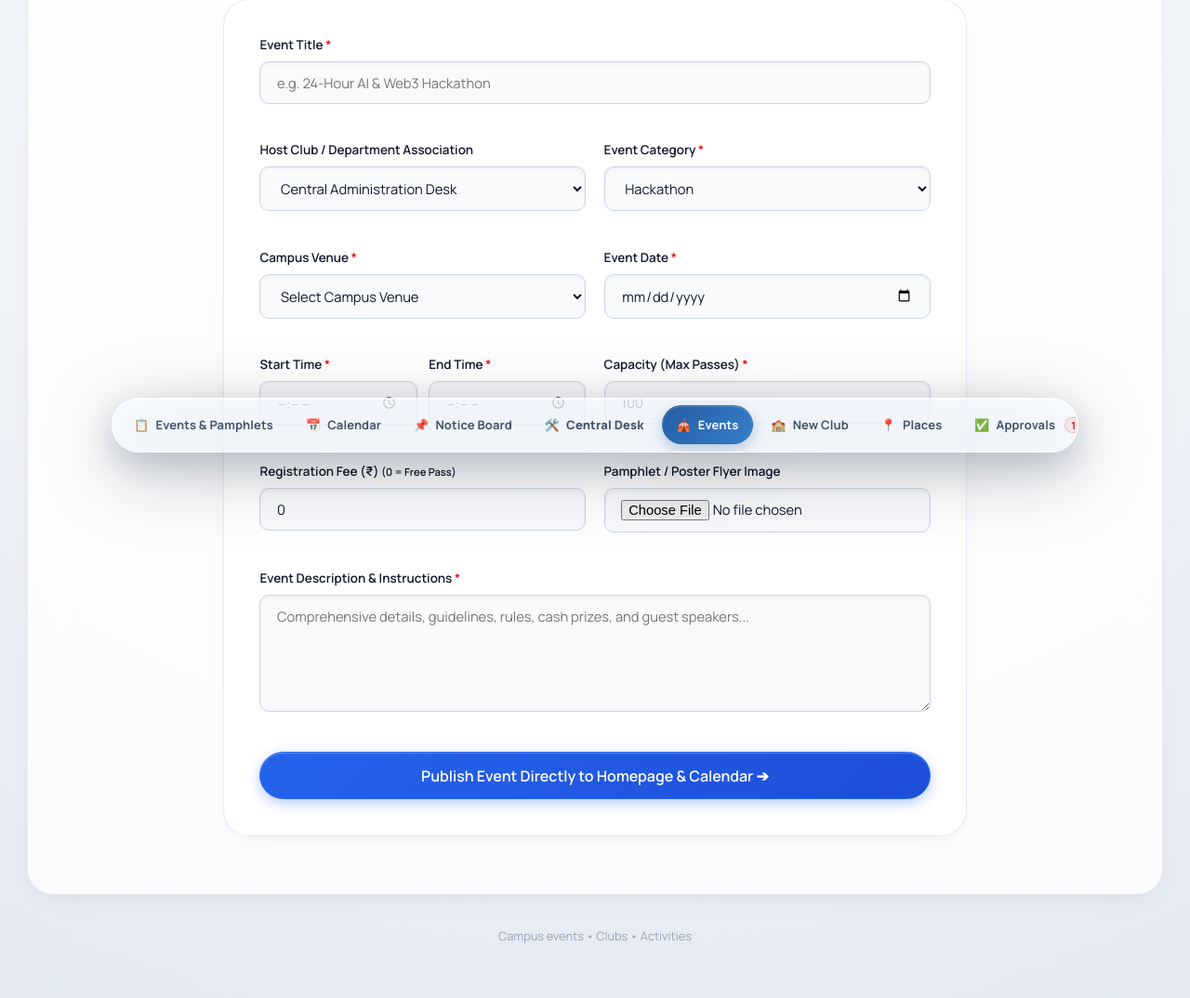
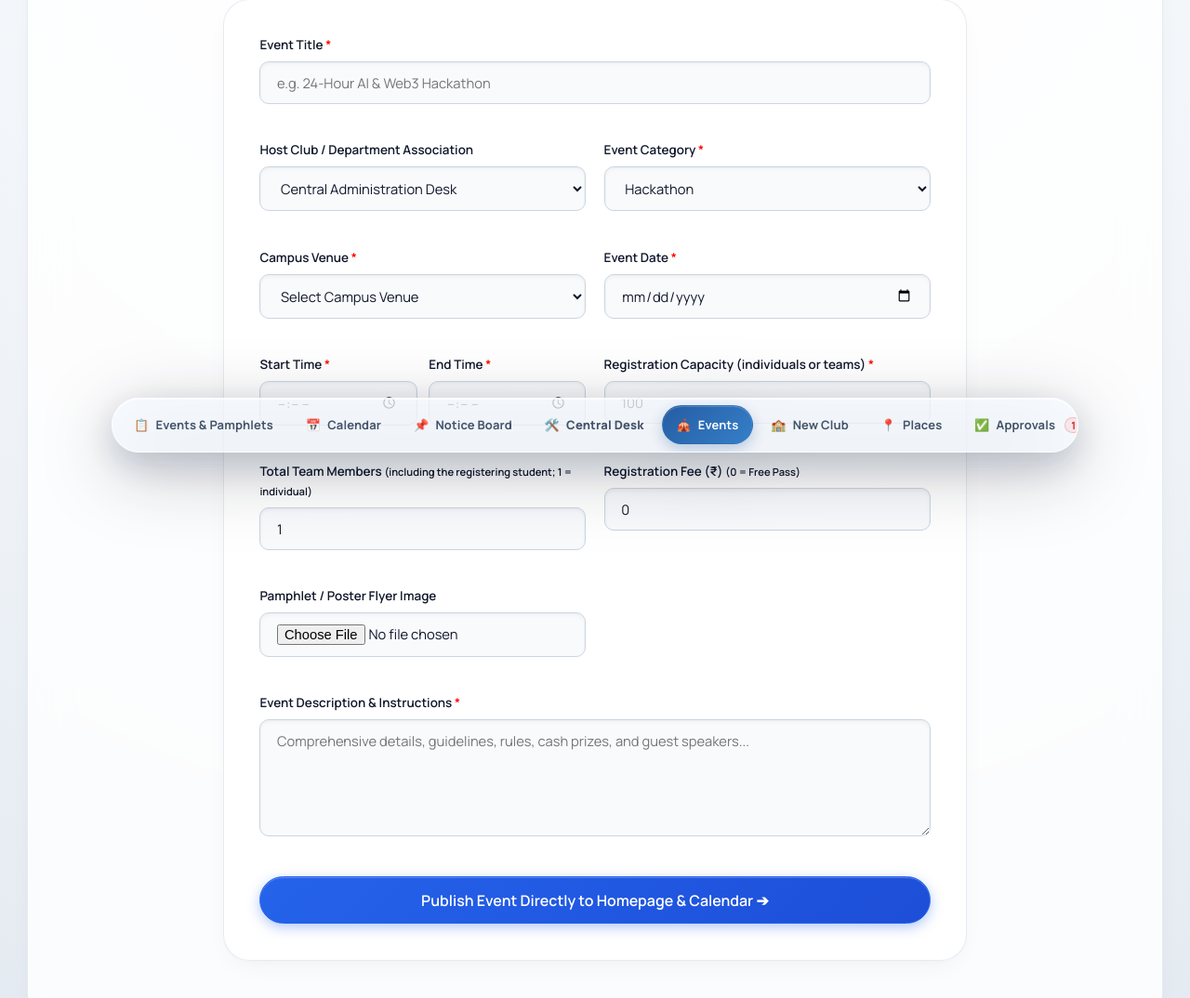
Before and after one commit to Parthiban-codex/College-event-portal, a Flask app: page /admin/events/create in a window 1280 px wide. Shown: the part 297-1371 px from the top of the page at 93% size. Run offline with Flask 3, Linux system fonts and the light colour scheme; the visitor is signed in with stand-in values (Sample User, id 1); data that the repository does not hold is empty.

Commit message:
finalized

```diff
--- a/app.py
+++ b/app.py
@@ -69,6 +69,30 @@ def generate_payment_qr(upi_id, event_title):
     img.save(filepath)
     return filename
 
+def load_registration_team_members(cursor, participants):
+    """Attach additional team member names and departments to each registration."""
+    for participant in participants:
+        participant['team_members'] = []
+
+    registration_ids = [participant['id'] for participant in participants]
+    if not registration_ids:
+        return
+
+    placeholders = ', '.join(['%s'] * len(registration_ids))
+    cursor.execute(f"""
+        SELECT registration_id, member_number, name, department
+        FROM registration_team_members
+        WHERE registration_id IN ({placeholders})
+        ORDER BY registration_id, member_number
+    """, registration_ids)
+    team_members_by_registration = {}
+    for member in cursor.fetchall():
+        team_members_by_registration.setdefault(member['registration_id'], []).append(member)
+
+    for participant in participants:
+        participant['team_members'] = team_members_by_registration.get(participant['id'], [])
+
+
 def build_attendance_excel(event, participants):
     """Create a professionally formatted Excel (.xlsx) file using openpyxl."""
     wb = openpyxl.Workbook()
@@ -101,14 +125,19 @@ def build_attendance_excel(event, participants):
     )
 
     # Row 1-2: Attendance Ledger Header
-    ws.merge_cells('A1:K1')
+    team_member_count = max(
+        max(int(event.get('team_size') or 1) - 1, 0),
+        max((len(p.get('team_members', [])) for p in participants), default=0)
+    )
+    last_column = get_column_letter(11 + team_member_count * 2)
+    ws.merge_cells(f'A1:{last_column}1')
     ws['A1'] = "CAMPUS EVENT ATTENDANCE LEDGER"
     ws['A1'].font = title_font
     ws['A1'].fill = navy_fill
     ws['A1'].alignment = Alignment(horizontal="center", vertical="center")
     ws.row_dimensions[1].height = 28
 
-    ws.merge_cells('A2:K2')
+    ws.merge_cells(f'A2:{last_column}2')
     ws['A2'] = "Event check-in and verification record"
     ws['A2'].font = sub_font
     ws['A2'].fill = navy_fill
@@ -145,6 +174,8 @@ def build_attendance_excel(event, participants):
         "College Email", "Phone", "Ticket Pass Code", "Payment Status",
         "Attendance Status", "Check-in Timestamp"
     ]
+    for member_number in range(2, team_member_count + 2):
+        headers.extend((f"Team Member {member_number} Name", f"Team Member {member_number} Department"))
 
     for col_idx, header in enumerate(headers, 1):
         cell = ws.cell(row=8, column=col_idx, value=header)
@@ -180,6 +211,11 @@ def build_attendance_excel(event, participants):
         # Attended time
         att_time_str = p['attended_at'].strftime('%Y-%m-%d %I:%M %p') if p.get('attended_at') else 'Not Checked In'
         ws.cell(row=current_row, column=11, value=att_time_str).alignment = Alignment(horizontal="center")
+
+        for idx, member in enumerate(p.get('team_members', [])):
+            name_column = 12 + idx * 2
+            ws.cell(row=current_row, column=name_column, value=member.get('name', ''))
+            ws.cell(row=current_row, column=name_column + 1, value=member.get('department', ''))
 
         # Borders and zebra striping
         for col_idx in range(1, len(headers) + 1):
@@ -870,6 +906,23 @@ def register_event(event_id):
                 flash('Registration is only open for upcoming active events.', 'danger')
                 return redirect(url_for('event_details', event_id=event_id))
 
+            team_size = int(event.get('team_size') or 1)
+            team_member_names = request.form.getlist('team_member_name')
+            team_member_departments = request.form.getlist('team_member_department')
+            expected_team_members = team_size - 1
+            if len(team_member_names) != expected_team_members or len(team_member_departments) != expected_team_members:
+                flash(f'Enter the name and department for all {expected_team_members} additional team members.', 'warning')
+                return redirect(url_for('event_details', event_id=event_id))
+
+            team_members = []
+            for name, department in zip(team_member_names, team_member_departments):
+                name = name.strip()
+                department = department.strip()
+                if not name or not department or len(name) > 100 or len(department) > 100:
+                    flash('Each team member must have a name and department of 1 to 100 characters.', 'warning')
+                    return redirect(url_for('event_details', event_id=event_id))
+                team_members.append({'name': name, 'department': department})
+
             cursor.execute("""
                 SELECT COUNT(*) as count FROM registrations
                 WHERE event_id = %s AND status IN ('registered', 'approved', 'attended')
@@ -909,6 +962,7 @@ def register_event(event_id):
                         receipt_filename = f"rec_{uuid.uuid4().hex[:8]}_{sec_fname}"
                         file.save(os.path.join(Config.RECEIPTS_FOLDER, receipt_filename))
 
+            db.begin()
             cursor.execute("""
                 INSERT INTO registrations (
                     student_id, event_id, ticket_code, payment_status,
@@ -920,6 +974,15 @@ def register_event(event_id):
             ))
 
             reg_id = cursor.lastrowid
+            if team_members:
+                cursor.executemany("""
+                    INSERT INTO registration_team_members (registration_id, member_number, name, department)
+                    VALUES (%s, %s, %s, %s)
+                """, [
+                    (reg_id, index, member['name'], member['department'])
+                    for index, member in enumerate(team_members, start=2)
+                ])
+            db.commit()
             flash('Event Pass successfully reserved!', 'success')
             return redirect(url_for('view_ticket', registration_id=reg_id))
     finally:
@@ -1323,6 +1386,10 @@ def club_create_event():
                     flash(f'This venue is already reserved for "{conflict["title"]}" during that time. Choose another time or venue.', 'warning')
                     return redirect(url_for('club_create_event'))
                 capacity = int(request.form.get('capacity', 50))
+                team_size = int(request.form.get('team_size', 1))
+                if not 1 <= team_size <= 20:
+                    flash('Total team size must be between 1 and 20 students.', 'warning')
+                    return redirect(url_for('club_create_event'))
                 fee = float(request.form.get('fee', 0.00))
                 upi_id = request.form.get('upi_id', '').strip()
                 attendance_incharge_id = request.form.get('attendance_incharge_member_id') or None
@@ -1356,12 +1423,12 @@ def club_create_event():
                 cursor.execute("""
                     INSERT INTO events (
                         title, category, description, venue_id, event_date,
-                        start_time, end_time, capacity, fee, banner_image,
+                        start_time, end_time, capacity, team_size, fee, banner_image,
                         payment_qr_image, upi_id, club_id, created_by_member_id, attendance_incharge_member_id, status
-                    ) VALUES (%s, %s, %s, %s, %s, %s, %s, %s, %s, %s, %s, %s, %s, %s, %s, %s)
+                    ) VALUES (%s, %s, %s, %s, %s, %s, %s, %s, %s, %s, %s, %s, %s, %s, %s, %s, %s)
                 """, (
                     title, category, description, venue_id, event_date,
-                    start_time, end_time, capacity, fee, banner_filename,
+                    start_time, end_time, capacity, team_size, fee, banner_filename,
                     payment_qr_filename, upi_id, club_id, member_id, attendance_incharge_id, initial_status
                 ))
                 db.commit()
@@ -1377,6 +1444,102 @@ def club_create_event():
         db.close()
 
     return render_template('club/event_form.html', venues=venues, attendance_members=attendance_members)
+
+@app.route('/club/events/<int:event_id>/edit', methods=['GET', 'POST'])
+@club_faculty_required
+def club_edit_event(event_id):
+    """Allow a club faculty advisor to edit events owned by their club."""
+    club_id = session['club_id']
+    db = get_db_connection()
+    try:
+        with db.cursor() as cursor:
+            cursor.execute("SELECT * FROM events WHERE id = %s AND club_id = %s", (event_id, club_id))
+            event = cursor.fetchone()
+            if not event:
+                flash('Event not found in your club.', 'danger')
+                return redirect(url_for('club_events'))
+
+            if request.method == 'POST':
+                title = request.form.get('title', '').strip()
+                category = request.form.get('category', '').strip()
+                if category == '__custom__':
+                    category = request.form.get('custom_category', '').strip()
+                if not category or len(category) > 50:
+                    flash('Enter an event category of 1 to 50 characters.', 'warning')
+                    return redirect(url_for('club_edit_event', event_id=event_id))
+
+                description = request.form.get('description', '').strip()
+                venue_id = request.form.get('venue_id', type=int)
+                event_date = request.form.get('event_date', '')
+                start_time = request.form.get('start_time', '')
+                end_time = request.form.get('end_time', '')
+                capacity = request.form.get('capacity', type=int)
+                team_size = request.form.get('team_size', type=int)
+                fee = request.form.get('fee', type=float)
+                upi_id = request.form.get('upi_id', '').strip()
+
+                if not title or not description or not venue_id or not event_date or not start_time or not end_time:
+                    flash('Complete all required event details.', 'warning')
+                    return redirect(url_for('club_edit_event', event_id=event_id))
+                if end_time <= start_time:
+                    flash('Event end time must be later than its start time.', 'warning')
+                    return redirect(url_for('club_edit_event', event_id=event_id))
+                if capacity is None or capacity < 1 or team_size is None or not 1 <= team_size <= 20 or fee is None or fee < 0:
+                    flash('Enter valid capacity, team size, and registration fee values.', 'warning')
+                    return redirect(url_for('club_edit_event', event_id=event_id))
+
+                conflict = find_venue_conflict(db, cursor, venue_id, event_date, start_time, end_time, event_id)
+                if conflict:
+                    db.rollback()
+                    flash(f'This venue is already reserved for "{conflict["title"]}" during that time. Choose another time or venue.', 'warning')
+                    return redirect(url_for('club_edit_event', event_id=event_id))
+
+                banner_filename = event['banner_image']
+                file = request.files.get('banner')
+                if file and file.filename and allowed_file(file.filename):
+                    sec_fname = secure_filename(file.filename)
+                    banner_filename = f"ban_{uuid.uuid4().hex[:8]}_{sec_fname}"
+                    file.save(os.path.join(Config.BANNERS_FOLDER, banner_filename))
+
+                payment_qr_filename = event['payment_qr_image']
+                if fee > 0 and upi_id and (upi_id != event.get('upi_id') or not payment_qr_filename):
+                    payment_qr_filename = generate_payment_qr(upi_id, title)
+                elif fee == 0 or not upi_id:
+                    payment_qr_filename = None
+
+                cursor.execute("""
+                    UPDATE events SET
+                        title = %s, category = %s, description = %s, venue_id = %s,
+                        event_date = %s, start_time = %s, end_time = %s, capacity = %s,
+                        team_size = %s, fee = %s, banner_image = %s,
+                        payment_qr_image = %s, upi_id = %s
+                    WHERE id = %s AND club_id = %s
+                """, (
+                    title, category, description, venue_id, event_date, start_time,
+                    end_time, capacity, team_size, fee, banner_filename,
+                    payment_qr_filename, upi_id, event_id, club_id
+                ))
+                db.commit()
+                flash(f'Event "{title}" updated successfully.', 'success')
+                return redirect(url_for('club_events'))
+
+            cursor.execute("SELECT * FROM venues ORDER BY name ASC")
+            venues = cursor.fetchall()
+            cursor.execute("SELECT DISTINCT category FROM events WHERE category IS NOT NULL ORDER BY category")
+            event_categories = [row['category'] for row in cursor.fetchall()]
+            categories = ['Hackathon', 'Symposium', 'Workshop', 'Cultural Fest', 'Tech & Robotics', 'Gaming', 'Seminar', 'Sports']
+            categories.extend(category for category in event_categories if category not in categories)
+    finally:
+        db.close()
+
+    return render_template(
+        'admin/event_form.html',
+        event=event,
+        venues=venues,
+        clubs=[],
+        categories=categories,
+        is_club_edit=True
+    )
 
 @app.route('/club/approvals')
 @club_faculty_required
@@ -1634,6 +1797,7 @@ def club_export_attendance(event_id):
                 ORDER BY s.name ASC
             """, (event_id,))
             participants = cursor.fetchall()
+            load_registration_team_members(cursor, participants)
 
             excel_stream = build_attendance_excel(event, participants)
             safe_title = "".join(c for c in event['title'] if c.isalnum() or c in (' ', '_', '-')).rstrip()
@@ -1875,6 +2039,10 @@ def admin_create_event():
                     flash(f'This venue is already reserved for "{conflict["title"]}" during that time. Choose another time or venue.', 'warning')
                     return redirect(url_for('admin_create_event'))
                 capacity = int(request.form.get('capacity', 50))
+                team_size = int(request.form.get('team_size', 1))
+                if not 1 <= team_size <= 20:
+                    flash('Total team size must be between 1 and 20 students.', 'warning')
+                    return redirect(url_for('admin_create_event'))
                 fee = float(request.form.get('fee', 0.00))
                 upi_id = request.form.get('upi_id', '').strip()
 
@@ -1894,12 +2062,12 @@ def admin_create_event():
                 cursor.execute("""
                     INSERT INTO events (
                         title, category, description, venue_id, event_date,
-                        start_time, end_time, capacity, fee, banner_image,
+                        start_time, end_time, capacity, team_size, fee, banner_image,
                         payment_qr_image, upi_id, club_id, status, created_by, admin_approved_at
-                    ) VALUES (%s, %s, %s, %s, %s, %s, %s, %s, %s, %s, %s, %s, %s, 'upcoming', %s, %s)
+                    ) VALUES (%s, %s, %s, %s, %s, %s, %s, %s, %s, %s, %s, %s, %s, %s, 'upcoming', %s, %s)
                 """, (
                     title, category, description, venue_id, event_date,
-                    start_time, end_time, capacity, fee, banner_filename,
+                    start_time, end_time, capacity, team_size, fee, banner_filename,
                     payment_qr_filename, upi_id, club_id, session['user_id'], datetime.now()
                 ))
                 db.commit()
@@ -1947,6 +2115,10 @@ def admin_edit_event(event_id):
                     flash('Event end time must be later than its start time.', 'warning')
                     return redirect(url_for('admin_edit_event', event_id=event_id))
                 capacity = int(request.form.get('capacity', 50))
+                team_size = int(request.form.get('team_size', 1))
+                if not 1 <= team_size <= 20:
+                    flash('Total team size must be between 1 and 20 students.', 'warning')
+                    return redirect(url_for('admin_edit_event', event_id=event_id))
                 fee = float(request.form.get('fee', 0.00))
                 upi_id = request.form.get('upi_id', '').strip()
                 status = request.form.get('status', 'upcoming')
@@ -1973,12 +2145,12 @@ def admin_edit_event(event_id):
                 cursor.execute("""
                     UPDATE events SET
                         title = %s, category = %s, description = %s, venue_id = %s, club_id = %s,
-                        event_date = %s, start_time = %s, end_time = %s, capacity = %s,
+                        event_date = %s, start_time = %s, end_time = %s, capacity = %s, team_size = %s,
                         fee = %s, banner_image = %s, payment_qr_image = %s, upi_id = %s, status = %s
                     WHERE id = %s
                 """, (
                     title, category, description, venue_id, club_id,
-                    event_date, start_time, end_time, capacity,
+                    event_date, start_time, end_time, capacity, team_size,
                     fee, banner_filename, payment_qr_filename, upi_id, status, event_id
                 ))
                 if status not in ('cancelled', 'rejected'):
@@ -2234,6 +2406,7 @@ def admin_export_attendance(event_id):
                 ORDER BY s.name ASC
             """, (event_id,))
             participants = cursor.fetchall()
+            load_registration_team_members(cursor, participants)
 
             excel_stream = build_attendance_excel(event, participants)
             safe_title = "".join(c for c in event['title'] if c.isalnum() or c in (' ', '_', '-')).rstrip()
--- a/requirements.txt
+++ b/requirements.txt
@@ -1,4 +1,5 @@
 Flask>=3.0.0
+python-dotenv>=1.0.0
 PyMySQL>=1.1.0
 cryptography>=41.0.0
 qrcode>=7.4.2
--- a/templates/admin/event_form.html
+++ b/templates/admin/event_form.html
@@ -1,20 +1,20 @@
 {% extends "base.html" %}
 
-{% block title %}{% if event %}Edit Event{% else %}Publish Event Directly{% endif %} | Central Administration{% endblock %}
+{% block title %}{% if event %}Edit Event{% else %}Publish Event Directly{% endif %} | {% if is_club_edit %}Club Faculty{% else %}Central Administration{% endif %}{% endblock %}
 
 {% block content %}
 <div style="max-width: 800px; margin: 1.5rem auto;">
     <div style="display: flex; align-items: center; justify-content: space-between; margin-bottom: 1.5rem;">
         <div>
             <h1 style="font-family: var(--font-heading); font-size: 1.8rem; font-weight: 800; color: var(--rgcet-navy);">
-                {% if event %}Edit Campus Event{% else %}Publish Event Directly (Central Admin){% endif %}
+                {% if event %}{% if is_club_edit %}Edit Club Event{% else %}Edit Campus Event{% endif %}{% else %}Publish Event Directly (Central Admin){% endif %}
             </h1>
             <p class="hand-note" style="font-size: 1.25rem; color: var(--ink-pencil);">
-                ~ Admin created events are published immediately to the Homepage & Calendar without approvals
+                {% if is_club_edit %}~ Update your club event details; its current approval status will remain unchanged{% else %}~ Admin created events are published immediately to the Homepage & Calendar without approvals{% endif %}
             </p>
         </div>
-        <a href="{{ url_for('admin_events') }}" class="tactile-btn">
-            <span>🔙</span> Manage Events
+        <a href="{{ url_for('club_events') if is_club_edit else url_for('admin_events') }}" class="tactile-btn">
+            <span>🔙</span> {% if is_club_edit %}Club Events{% else %}Manage Events{% endif %}
         </a>
     </div>
 
@@ -29,6 +29,7 @@
                     <input type="text" name="title" class="form-input" placeholder="e.g. 24-Hour AI & Web3 Hackathon" value="{{ event.title if event else '' }}" required>
                 </div>
 
+                {% if not is_club_edit %}
                 <div class="form-group">
                     <label class="form-label">Host Club / Department Association</label>
                     <select name="club_id" class="form-select">
@@ -38,6 +39,7 @@
                         {% endfor %}
                     </select>
                 </div>
+                {% endif %}
 
                 <div class="form-group">
                     <label class="form-label">Event Category <span style="color: red;">*</span></label>
@@ -83,8 +85,13 @@
                 </div>
 
                 <div class="form-group">
-                    <label class="form-label">Capacity (Max Passes) <span style="color: red;">*</span></label>
+                    <label class="form-label">Registration Capacity (individuals or teams) <span style="color: red;">*</span></label>
                     <input type="number" name="capacity" class="form-input" min="5" max="3000" value="{{ event.capacity if event else 100 }}" required>
+                </div>
+
+                <div class="form-group">
+                    <label class="form-label">Total Team Members <small>(including the registering student; 1 = individual)</small></label>
+                    <input type="number" name="team_size" class="form-input" min="1" max="20" value="{{ event.team_size if event else 1 }}" required>
                 </div>
 
                 <div class="form-group">
@@ -105,7 +112,7 @@
                     {% endif %}
                 </div>
 
-                {% if event %}
+                {% if event and not is_club_edit %}
                     <div class="form-group">
                         <label class="form-label">Event Status</label>
                         <select name="status" class="form-select">
--- a/templates/club/events.html
+++ b/templates/club/events.html
@@ -83,6 +83,11 @@
                         </td>
                         <td>
                             <div style="display: flex; flex-wrap: wrap; gap: 0.4rem;">
+                                {% if session.get('club_role') == 'faculty' %}
+                                    <a href="{{ url_for('club_edit_event', event_id=ev.id) }}" class="tactile-btn" style="padding: 0.35rem 0.65rem; font-size: 0.75rem;">
+                                        ✏️ Edit
+                                    </a>
+                                {% endif %}
                                 {% if ev.status == 'upcoming' %}
                                     <a href="{{ url_for('club_attendance_desk', event_id=ev.id) }}" class="tactile-btn" style="padding: 0.35rem 0.65rem; font-size: 0.75rem; background: #DCFCE7; color: #166534; border-color: #86EFAC;" title="Gate QR Attendance">
                                         🚪 QR Desk
```
Also changed, not shown: database.py (+18 -0 lines), database.sql (+12 -0 lines), templates/club/event_form.html (+6 -1 lines), templates/event_details.html (+36 -1 lines), static/uploads/members/mem_MEM-COO-8682F6.png (added), static/uploads/members/mem_MEM-COO-F9B2C2.png (added), static/uploads/members/mem_MEM-FAC-2A391F.png (added), static/uploads/members/mem_MEM-FAC-54E35F.png (added), static/uploads/members/mem_MEM-LEA-2E4038.png (added), static/uploads/members/mem_MEM-LEA-4D5A9A.png (added), static/uploads/members/mem_MEM-VOL-635C4B.png (added), static/uploads/members/mem_MEM-VOL-74A9B0.png (added), static/uploads/members/mem_MEM-VOL-A8348B.png (added), static/uploads/members/mem_MEM-VOL-AF877E.png (added), 1 more files.
